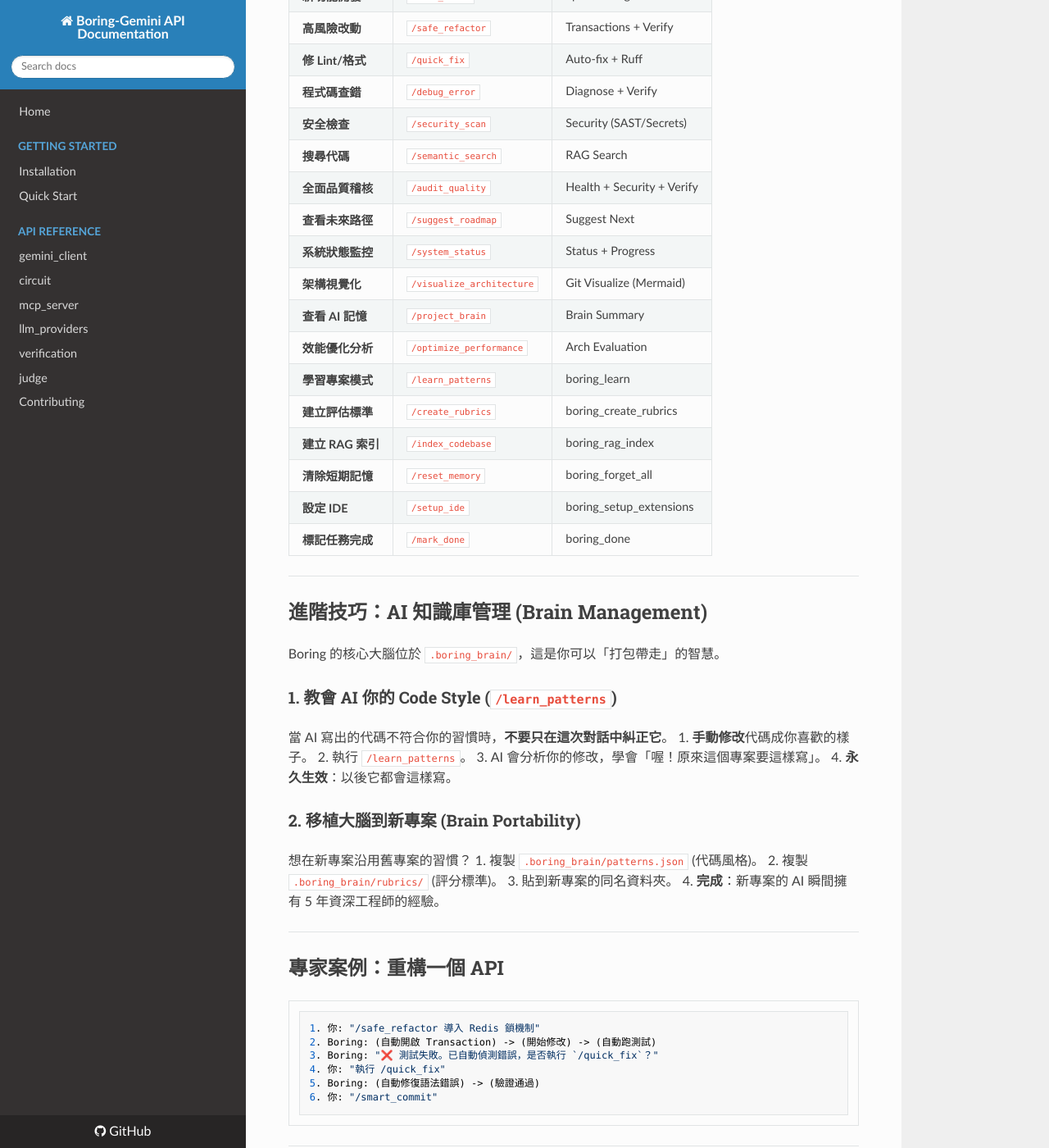
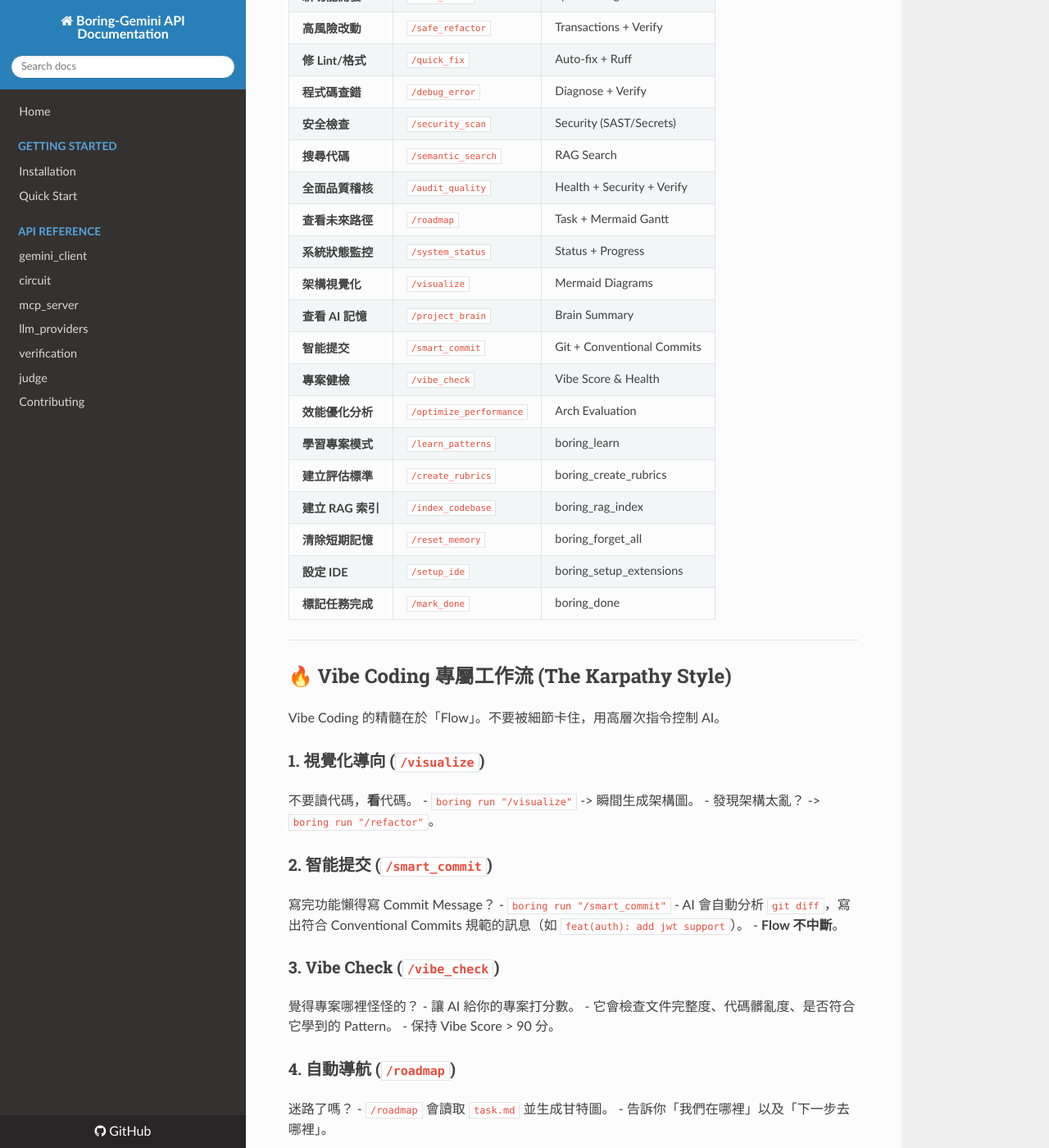
Before and after one commit to Boring206/boring-gemini, an MkDocs documentation site: the page built from docs/PROFESSIONAL_PLAYBOOK.md, in a window 1280 px wide and 1400 px high, scrolled down 1764 px. Shown: the whole window at 82% size. Built offline with MkDocs 1.6.1, drawn with Linux system fonts in a browser that asks for light colours; nearby versions of some CDN libraries.

```diff
--- a/docs/PROFESSIONAL_PLAYBOOK.md
+++ b/docs/PROFESSIONAL_PLAYBOOK.md
@@ -66,10 +66,12 @@
 | **安全檢查** | `/security_scan` | Security (SAST/Secrets) |
 | **搜尋代碼** | `/semantic_search` | RAG Search |
 | **全面品質稽核** | `/audit_quality` | Health + Security + Verify |
-| **查看未來路徑** | `/suggest_roadmap` | Suggest Next |
+| **查看未來路徑** | `/roadmap` | Task + Mermaid Gantt |
 | **系統狀態監控** | `/system_status` | Status + Progress |
-| **架構視覺化** | `/visualize_architecture` | Git Visualize (Mermaid) |
+| **架構視覺化** | `/visualize` | Mermaid Diagrams |
 | **查看 AI 記憶** | `/project_brain` | Brain Summary |
+| **智能提交** | `/smart_commit` | Git + Conventional Commits |
+| **專案健檢** | `/vibe_check` | Vibe Score & Health |
 | **效能優化分析** | `/optimize_performance` | Arch Evaluation |
 | **學習專案模式** | `/learn_patterns` | boring_learn |
 | **建立評估標準** | `/create_rubrics` | boring_create_rubrics |
@@ -77,6 +79,34 @@
 | **清除短期記憶** | `/reset_memory` | boring_forget_all |
 | **設定 IDE** | `/setup_ide` | boring_setup_extensions |
 | **標記任務完成** | `/mark_done` | boring_done |
+
+---
+
+## 🔥 Vibe Coding 專屬工作流 (The Karpathy Style)
+
+Vibe Coding 的精髓在於「Flow」。不要被細節卡住，用高層次指令控制 AI。
+
+### 1. 視覺化導向 (`/visualize`)
+不要讀代碼，**看**代碼。
+- `boring run "/visualize"` -> 瞬間生成架構圖。
+- 發現架構太亂？ -> `boring run "/refactor"`。
+
+### 2. 智能提交 (`/smart_commit`)
+寫完功能懶得寫 Commit Message？
+- `boring run "/smart_commit"`
+- AI 會自動分析 `git diff`，寫出符合 Conventional Commits 規範的訊息（如 `feat(auth): add jwt support`）。
+- **Flow 不中斷**。
+
+### 3. Vibe Check (`/vibe_check`)
+覺得專案哪裡怪怪的？
+- 讓 AI 給你的專案打分數。
+- 它會檢查文件完整度、代碼髒亂度、是否符合它學到的 Pattern。
+- 保持 Vibe Score > 90 分。
+
+### 4. 自動導航 (`/roadmap`)
+迷路了嗎？
+- `/roadmap` 會讀取 `task.md` 並生成甘特圖。
+- 告訴你「我們在哪裡」以及「下一步去哪裡」。
 
 ---
 
```
Also changed, not shown: README.md (+5 -0 lines), README_zh.md (+6 -0 lines), 1 other file.
